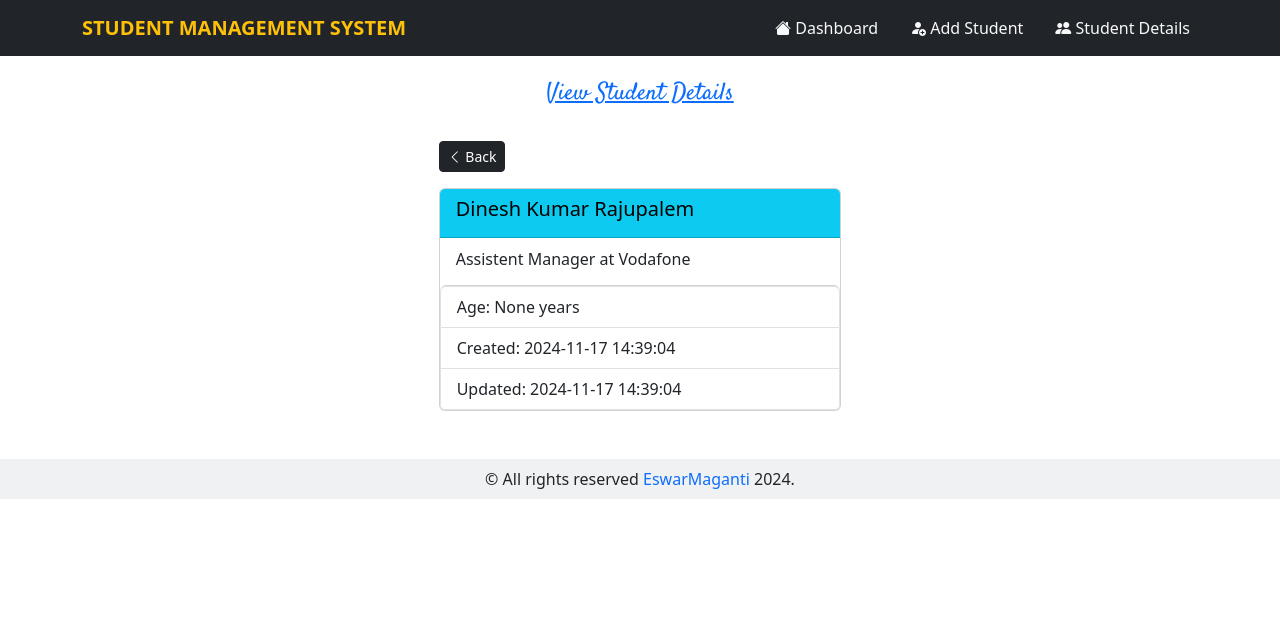
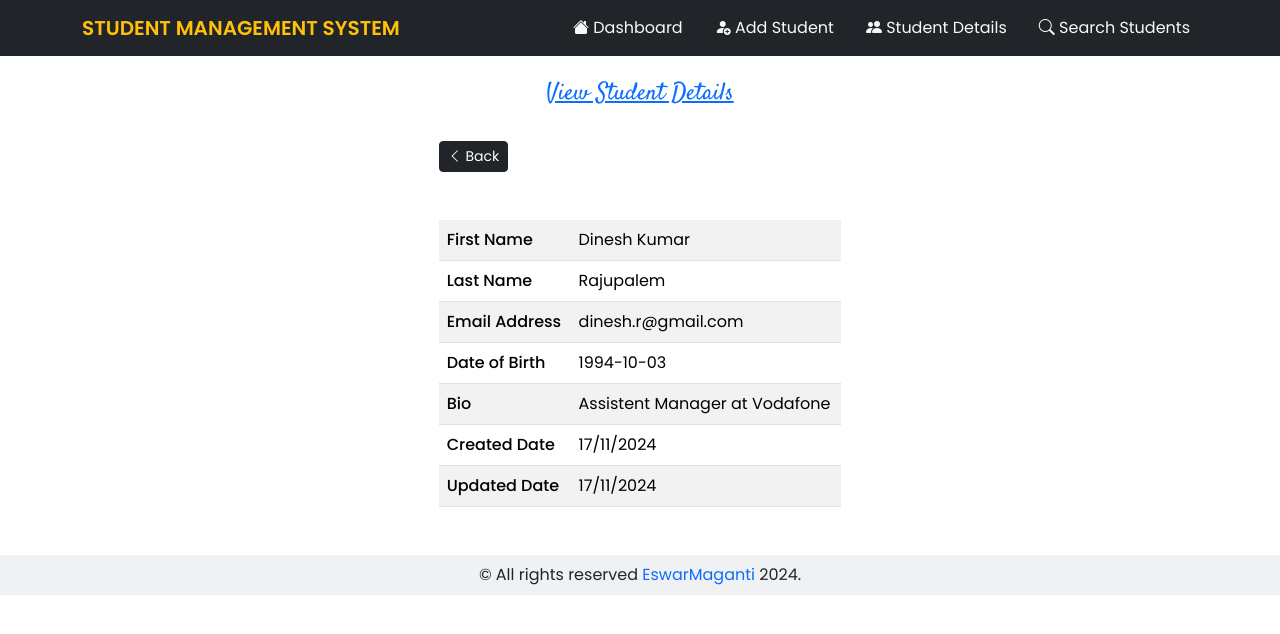
Before and after one commit to eswarmaganti/student-mgmt-flask-app, a Flask app: page /view_student/3 in a window 1280 px wide. Shown: the top 634 px of the page. Run offline with Flask 3, Linux system fonts and the light colour scheme.

Commit message:
Implemented Form validation using WTForms

```diff
--- a/main.py
+++ b/main.py
@@ -1,9 +1,11 @@
 import traceback
-
+import bcrypt
 from flask import Flask, render_template, request, redirect, url_for
 from pathlib import Path
 from flask_sqlalchemy import SQLAlchemy
-from datetime import datetime
+from datetime import datetime, date
+from schemas import RegisterStudentForm, EditStudentForm, SearchStudentForm
+
 
 # create a flask app
 app = Flask(__name__)
@@ -16,8 +18,6 @@
 
 # importing the models after db is initialized
 from models import Student
-
-
 
 # defining the routes for the application
 
@@ -38,19 +38,28 @@
 '''
 @app.route('/add_student', methods=('GET','POST'))
 def add_student():
-    if request.method == 'POST':
-        first_name: str = request.form.get('first_name', '').strip()
-        last_name: str = request.form.get('last_name', '').strip()
-        email: str = request.form.get('email', '').strip()
-        age: int = request.form.get('age',None)
-        bio: str = request.form.get('first_name', '').strip()
+    form = RegisterStudentForm(request.form)
 
-        student = Student(first_name=first_name,last_name=last_name,email=email,age=age,bio=bio)
-        db.session.add(student)
-        db.session.commit()
+    if request.method == 'POST' and form.validate():
+        try:
+            # mapping the data from request form
+            first_name: str = request.form.get('first_name', '').strip()
+            last_name: str = request.form.get('last_name', '').strip()
+            email: str = request.form.get('email', '').strip()
+            date_of_birth: datetime = datetime.strptime(request.form.get('date_of_birth').strip(),'%Y-%m-%d')
+            bio: str = request.form.get('bio', '').strip()
+            password: str = request.form.get('password','').strip()
 
-        return redirect(url_for('get_students'))
-    return render_template('add_student.html', page_heading="Add a New Student")
+            hashed_pass = bcrypt.hashpw(password.encode('utf-8'), bcrypt.gensalt())
+            student = Student(first_name=first_name,last_name=last_name,email=email,date_of_birth=date_of_birth,bio=bio,password=hashed_pass)
+            db.session.add(student)
+            db.session.commit()
+            return render_template('add_student.html',page_heading="Add a New Student", form=form, status="success")
+        except Exception as e:
+            traceback.print_exc()
+            return render_template('add_student.html',page_heading="Add a New Student", form=form, status="error")
+
+    return render_template('add_student.html', page_heading="Add a New Student",form=form )
 
 
 '''
@@ -77,7 +86,7 @@
         students = Student.query.all()
 
         # table headings
-        headings = ('ID', 'First Name', 'Last Name', 'Email', 'View', 'Action')
+        headings = ('ID', 'First Name', 'Last Name', 'Email','Date of Birth' ,'View', 'Action')
 
         # rendering the template
         return render_template('students.html',page_heading='Students Details', headings=headings, students=students)
@@ -93,24 +102,31 @@
 '''
 @app.route('/edit_student/<int:student_id>', methods=('GET','POST'))
 def edit_student(student_id):
+
     student = Student.query.get_or_404(student_id)
-    if request.method == 'POST':
+    form = EditStudentForm(request.form)
 
-        # updating the existing student details
-        student.first_name = request.form.get('first_name','')
-        student.last_name = request.form.get('last_name','')
-        student.email = request.form.get('email')
-        student.age = request.form.get('age')
-        student.bio = request.form.get('bio')
-        student.updated_at = datetime.now()
+    if request.method == 'POST' and form.validate():
+        try:
+            # updating the existing student details
+            student.first_name = request.form.get('first_name','')
+            student.last_name = request.form.get('last_name','')
+            student.email = request.form.get('email')
+            student.date_of_birth = datetime.strptime(request.form.get('date_of_birth'), '%Y-%m-%d')
+            student.bio = request.form.get('bio')
+            student.updated_at = datetime.now()
 
-        # commiting the changes
-        db.session.commit()
+            # commiting the changes
+            db.session.commit()
 
-        # redirect to students page
-        return redirect(url_for('get_students'))
+            # redirect to students page
+            return render_template('edit_student.html', page_heading='Edit Student Details', student=student, status="success", form=form)
+        except Exception as e:
+            traceback.print_exc()
+            return render_template('edit_student.html', page_heading='Edit Student Details', student=student, status="error", form=form)
 
-    return render_template('edit_student.html', page_heading='Edit Student Details', student=student)
+
+    return render_template('edit_student.html', page_heading='Edit Student Details', student=student, form=form)
 
 
 '''
@@ -124,3 +140,18 @@
     db.session.delete(student)
     db.session.commit()
     return redirect(url_for('get_students'))
+
+@app.route('/search_students', methods=('GET','POST'))
+def search_students():
+
+    form = SearchStudentForm(request.form)
+    if request.method == "POST" and form.validate():
+        student_name = request.form.get('student_name','')
+        students = Student.query.filter(Student.first_name.like(f'{student_name}%')).all()
+        print(students)
+        return  render_template('search_students.html', students=students, form=form)
+    return render_template('search_students.html', form=form)
+
+
+if __name__ == "__main__":
+    app.run(host="0.0.0.0", PORT="8000")
--- a/models/__init__.py
+++ b/models/__init__.py
@@ -6,7 +6,8 @@
     first_name= db.Column(db.String(100), nullable=False)
     last_name= db.Column(db.String(100), nullable=False)
     email = db.Column(db.String(80), unique=True ,nullable=False)
-    age = db.Column(db.Integer, nullable=False)
+    date_of_birth = db.Column(db.Date(), nullable=False)
     bio = db.Column(db.String(500))
+    password = db.Column(db.String(100))
     created_at = db.Column(db.DateTime(timezone=True), server_default=func.now())
     updated_at = db.Column(db.DateTime(timezone=True), server_default=func.now())
--- a/static/styles/style.css
+++ b/static/styles/style.css
@@ -1,3 +1,9 @@
+*{
+    padding:0;
+    margin:0;
+    font-family: "Poppins", sans-serif;
+}
+
 .font-satisfy{
     font-family: 'Satisfy', cursive;
 }
@@ -11,3 +17,7 @@
 .nav-link:hover{
     text-decoration: underline;
 }
+
+th{
+    font-weight:500;
+}
--- a/templates/base.html
+++ b/templates/base.html
@@ -8,9 +8,10 @@
     <link rel="stylesheet" href="https://cdn.jsdelivr.net/npm/bootstrap@5.3.3/dist/css/bootstrap.min.css" />
     <link rel="preconnect" href="https://fonts.googleapis.com">
     <link rel="preconnect" href="https://fonts.gstatic.com" crossorigin>
+    <link rel="preconnect" href="https://fonts.googleapis.com">
+    <link href="https://fonts.googleapis.com/css2?family=Poppins:ital,wght@0,100;0,200;0,300;0,400;0,500;0,600;0,700;0,800;0,900;1,100;1,200;1,300;1,400;1,500;1,600;1,700;1,800;1,900&family=Satisfy&display=swap" rel="stylesheet">
 
     <link rel="stylesheet" href="{{ url_for('static', filename='styles/style.css') }}">
-    <link href="https://fonts.googleapis.com/css2?family=Satisfy&display=swap" rel="stylesheet">
     <script src="https://cdn.jsdelivr.net/npm/bootstrap@5.3.3/dist/js/bootstrap.bundle.min.js"></script>
     <link rel="stylesheet" href="https://cdn.jsdelivr.net/npm/bootstrap-icons@1.11.3/font/bootstrap-icons.min.css">
     <title>Student Management</title>
@@ -21,27 +22,33 @@
         <!-- Navigation Bar-->
         <nav class="navbar navbar-expand-lg bg-dark text-light">
           <div class="container">
-            <a class="navbar-brand text-warning text-uppercase fw-bold"  href="{{ url_for('index') }}">Student Management System</a>
+            <a class="navbar-brand text-warning text-uppercase fw-semibold"  href="{{ url_for('index') }}">Student Management System</a>
             <button class="navbar-toggler" type="button" data-bs-toggle="collapse" data-bs-target="#navbarNav" aria-controls="navbarNav" aria-expanded="false" aria-label="Toggle navigation">
               <span class="navbar-toggler-icon"></span>
             </button>
             <div class="collapse navbar-collapse d-flex justify-content-end" id="navbarNav">
               <ul class="navbar-nav gap-3">
                 <li class="nav-item">
-                  <a class="nav-link  {{'active text-warning text-decoration-underline' if request.path == '/' else 'text-light' }}" aria-current="page" href="{{url_for('index')}}">
+                  <a class="nav-link  {{'active text-warning' if request.path == '/' else 'text-light' }}" aria-current="page" href="{{url_for('index')}}">
                       <i class="bi bi-house-fill"></i>
                       Dashboard</a>
                 </li>
                 <li class="nav-item">
-                  <a class="nav-link {{'active text-warning text-decoration-underline' if request.path == '/add_student' else 'text-light'}}" href="{{url_for('add_student')}}">
+                  <a class="nav-link {{'active text-warning' if request.path == '/add_student' else 'text-light'}}" href="{{url_for('add_student')}}">
                         <i class="bi bi-person-fill-add"></i>
                       Add Student
                   </a>
                 </li>
                 <li class="nav-item">
-                  <a class="nav-link {{'active text-warning text-decoration-underline' if request.path == '/get_students' else 'text-light'}}" href="{{url_for('get_students')}}">
+                  <a class="nav-link {{'active text-warning' if request.path == '/get_students' else 'text-light'}}" href="{{url_for('get_students')}}">
                         <i class="bi bi-people-fill"></i>
                       Student Details
+                  </a>
+                </li>
+                <li class="nav-item">
+                  <a class="nav-link {{'active text-warning' if request.path == '/search_students' else 'text-light'}}" href="{{url_for('search_students')}}">
+                        <i class="bi bi-search"></i>
+                      Search Students
                   </a>
                 </li>
 
--- a/templates/students.html
+++ b/templates/students.html
@@ -21,6 +21,7 @@
                 <td>{{student.first_name}}</td>
                 <td>{{student.last_name}}</td>
                 <td>{{student.email}}</td>
+                <td>{{student.date_of_birth.strftime("%d-%m-%Y")}}</td>
                 <td>
                     <a href="{{url_for('view_student', student_id=student.id)}}" class="text-info">
                         <button class="btn btn-sm btn-info">
--- a/templates/view_student.html
+++ b/templates/view_student.html
@@ -5,18 +5,35 @@
 <a href="{{url_for('get_students')}}">
     <button class="btn btn-sm btn-dark"> <i class="bi bi-chevron-left"></i> Back</button>
 </a>
-<div class="card  mt-3">
-    <div class="card-header text-bg-info">
-        <h5 class="card-title">{{student.first_name+' '+ student.last_name}}</h5>
-    </div>
-    <div class="card-body">
-        <h6 class="card-subtitle">{{student.bio}}</h6>
-    </div>
-    <ul class="list-group">
-        <li class="list-group-item">Age: {{student.age}} years </li>
-        <li class="list-group-item">Created: {{student.created_at}}</li>
-        <li class="list-group-item">Updated: {{student.updated_at}}</li>
-    </ul>
-</div>
+    <table class="table table-striped my-5">
+        <tr>
+            <th>First Name</th>
+            <td>{{student.first_name}}</td>
+        </tr>
+        <tr>
+            <th>Last Name</th>
+            <td>{{student.last_name}}</td>
+        </tr>
+        <tr>
+            <th>Email Address</th>
+            <td>{{student.email}}</td>
+        </tr>
+        <tr>
+            <th>Date of Birth</th>
+            <td>{{student.date_of_birth}}</td>
+        </tr>
+        <tr>
+            <th>Bio</th>
+            <td>{{student.bio}}</td>
+        </tr>
+        <tr>
+            <th>Created Date</th>
+            <td>{{student.created_at.strftime("%d/%m/%Y")}}</td>
+        </tr>
+        <tr>
+            <th>Updated Date</th>
+            <td>{{student.updated_at.strftime("%d/%m/%Y")}}</td>
+        </tr>
+    </table>
 </div>
 {% endblock %}
```
Also changed, not shown: templates/add_student.html (+19 -18 lines), templates/edit_student.html (+14 -18 lines), templates/search_students.html (added, +30 -0 lines), db/database.db (added).
